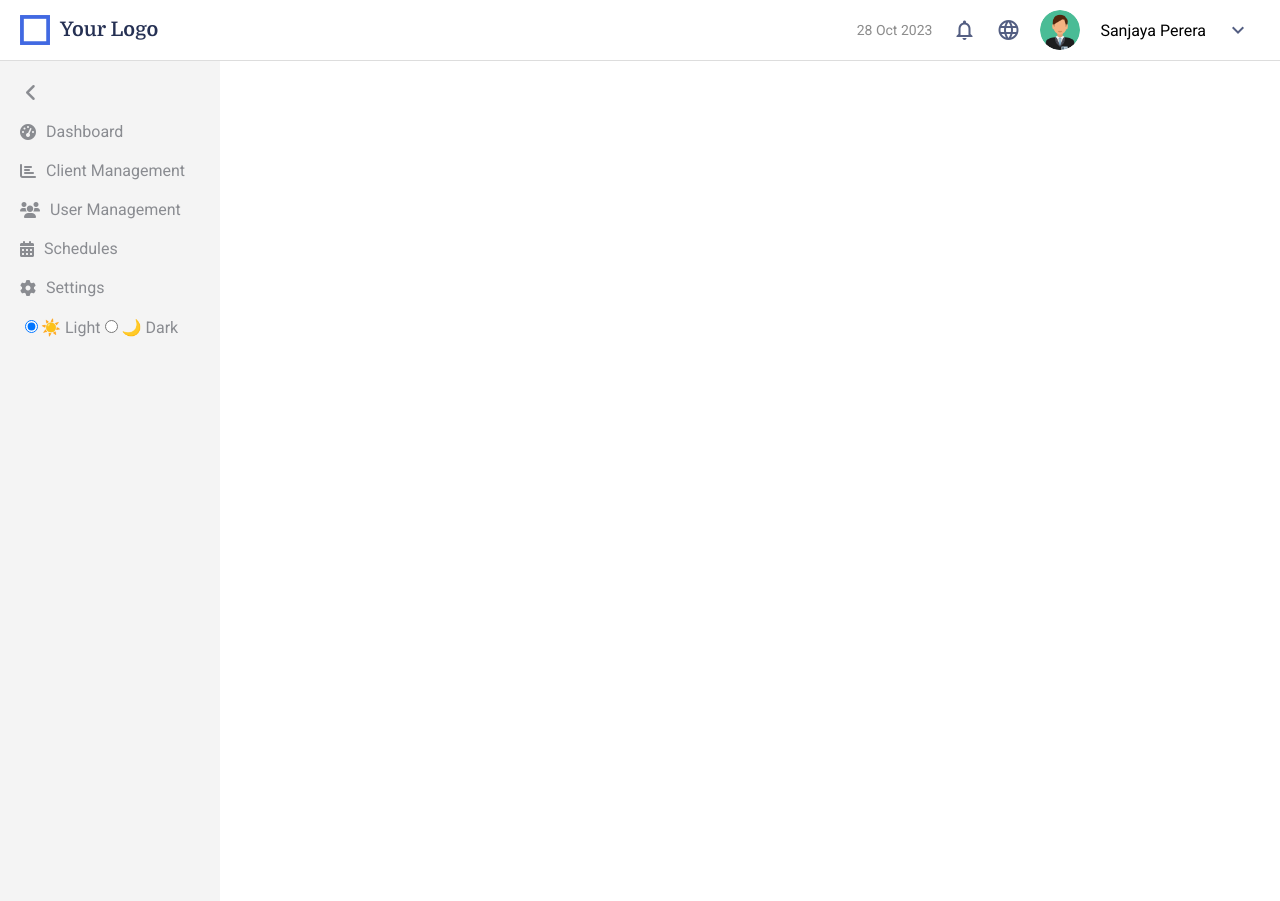
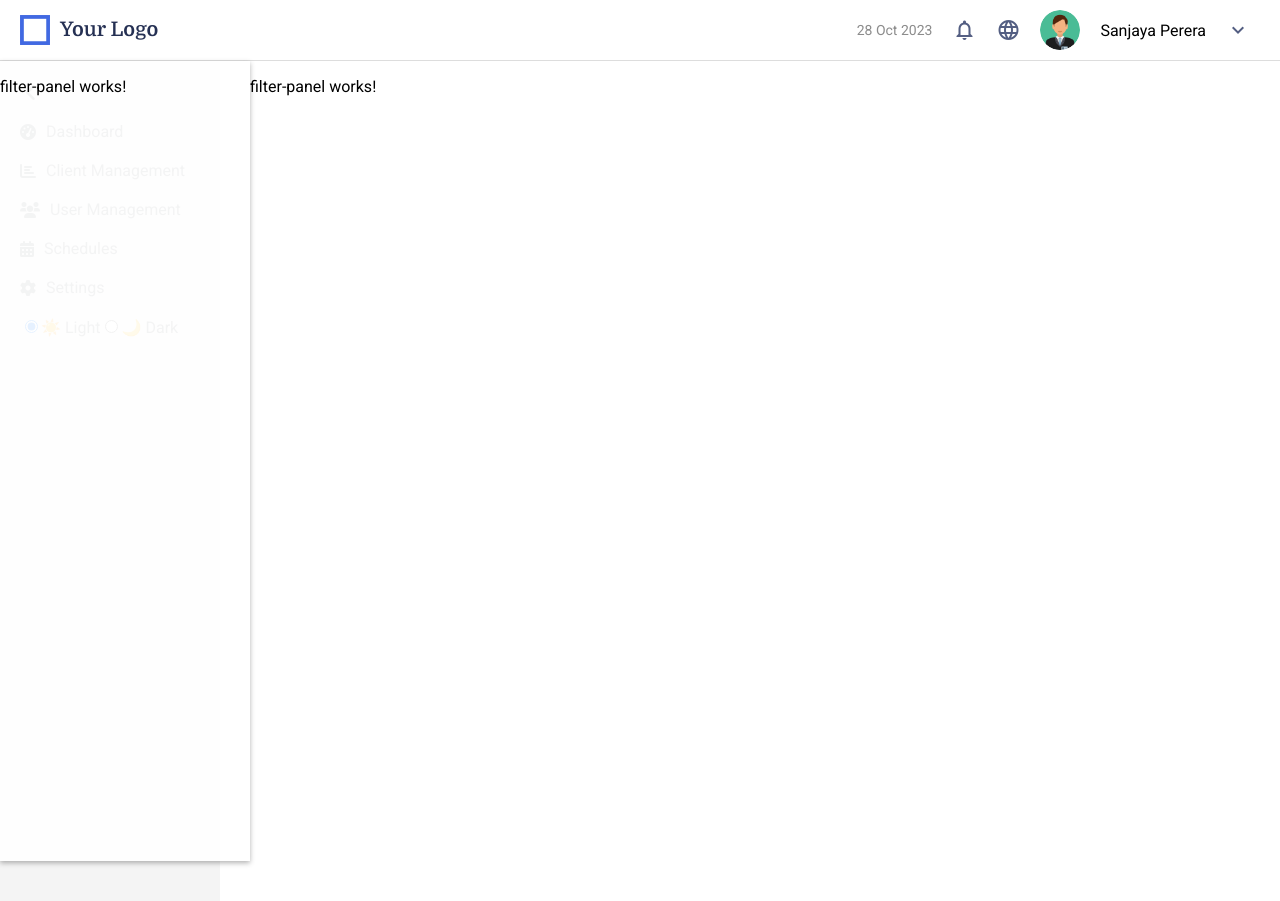
Before and after one commit to MadushaniR/Employee-Management-Dashboard, an Angular app: page /filter-panel in a window 1280 px wide. Before the commit this address led to /. Built offline with nearby package versions, Linux system fonts and the light colour scheme.

Commit message:
filter panel added

```diff
--- a/src/app/app.component.css
+++ b/src/app/app.component.css
@@ -1,12 +1,34 @@
 .main-layout {
   display: flex;
   height: 100vh;
+  position: relative; /* Position context for absolute elements */
 }
+
+app-sidenav {
+  width: 250px; /* Width of the sidenav */
+  position: relative; /* Ensure the sidenav is positioned relative to the layout */
+  z-index: 1; /* Sidenav below the filter panel */
+}
+
+app-filter-panel {
+  width: 250px; /* Same width as the sidenav */
+  height: 100%; /* Make sure it takes full height */
+  position: absolute; /* Absolute positioning for overlap */
+  left: 0; /* Align to the left */
+  top: 0; /* Align to the top */
+  z-index: 2; /* Bring filter panel above the sidenav */
+  background-color: rgba(255, 255, 255, 0.9); /* Optional background for visibility */
+  /* Optional styles for aesthetics */
+  box-shadow: 0 2px 5px rgba(0, 0, 0, 0.3); /* Shadow for depth */
+  transition: all 0.3s; /* Smooth transition effect */
+}
+
 .content-area {
-    flex-grow: 1;
+  flex-grow: 1; /* Allow this area to expand */
   display: flex;
-    flex-direction: column;
+  flex-direction: column; /* Column layout */
 }
-  body{
-    font-family: "Domine", serif;
+
+body {
+  font-family: "Domine", serif; /* Font family */
 }
--- a/src/app/app.component.html
+++ b/src/app/app.component.html
@@ -1,7 +1,8 @@
 <app-header></app-header>
 <div class="main-layout">
     <app-sidenav></app-sidenav>
+    <app-filter-panel></app-filter-panel>
     <div class="content-area">
-      <router-outlet></router-outlet>
+        <router-outlet></router-outlet>
     </div>
-  </div>
+</div>
--- a/src/app/app.component.ts
+++ b/src/app/app.component.ts
@@ -4,12 +4,12 @@ import { HeaderComponent } from './header/header.component';
 import { SidenavComponent } from './sidenav/sidenav.component';
 import { DashboardComponent } from './dashboard/dashboard.component';
 import { ClientManagementComponent } from './client-management/client-management.component';
-
+import { FilterPanelComponent } from './filter-panel/filter-panel.component';
 
 @Component({
   selector: 'app-root',
   standalone: true,
-  imports: [RouterOutlet, HeaderComponent, SidenavComponent, DashboardComponent, ClientManagementComponent],
+  imports: [RouterOutlet, HeaderComponent, SidenavComponent, DashboardComponent, ClientManagementComponent, FilterPanelComponent],
   templateUrl: './app.component.html',
   styleUrl: './app.component.css'
 })
--- a/src/app/app.routes.ts
+++ b/src/app/app.routes.ts
@@ -3,10 +3,12 @@ import { DashboardComponent } from './dashboard/dashboard.component';
 import { HeaderComponent } from './header/header.component';
 import { SidenavComponent } from './sidenav/sidenav.component';
 import { ClientManagementComponent } from './client-management/client-management.component';
+import { FilterPanelComponent } from './filter-panel/filter-panel.component';
 
 export const routes: Routes = [
     {path: 'dashboard', component: DashboardComponent},
     {path: 'header', component: HeaderComponent},
     {path: 'sidenav', component: SidenavComponent},
     {path: 'client-management', component: ClientManagementComponent},
+    {path: 'filter-panel', component: FilterPanelComponent},
 ];
--- /dev/null
+++ b/src/app/filter-panel/filter-panel.component.html
@@ -0,0 +1 @@
+<p>filter-panel works!</p>
```
Also changed, not shown: src/app/filter-panel/filter-panel.component.ts (added, +12 -0 lines), src/app/filter-panel/filter-panel.component.css (added), 1 other file (tests, documents, lock files or other folders). Lines whose indentation alone changed are shown as unchanged.
